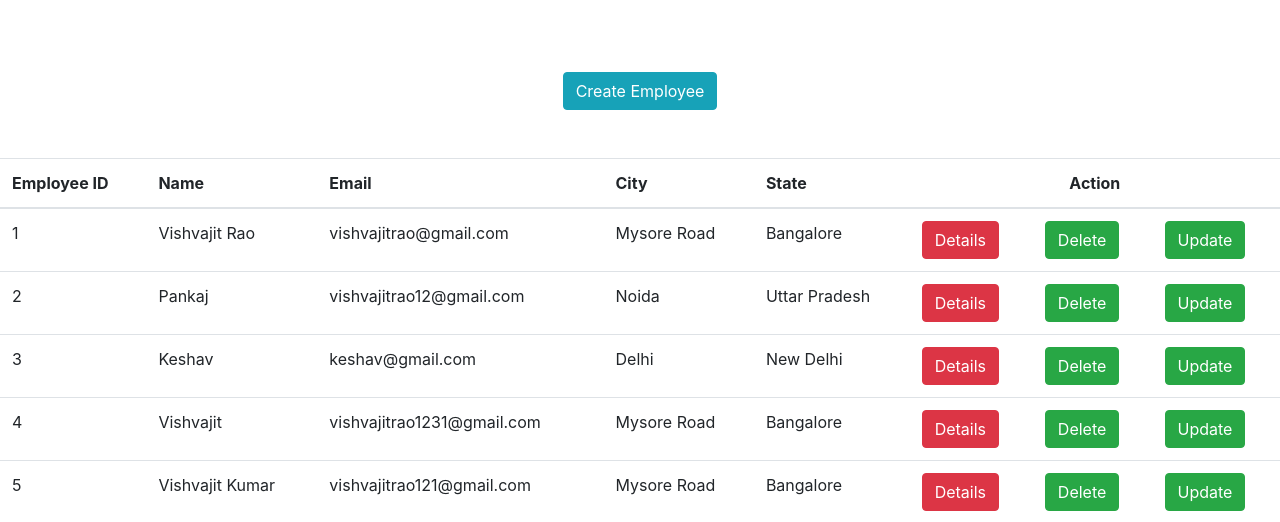
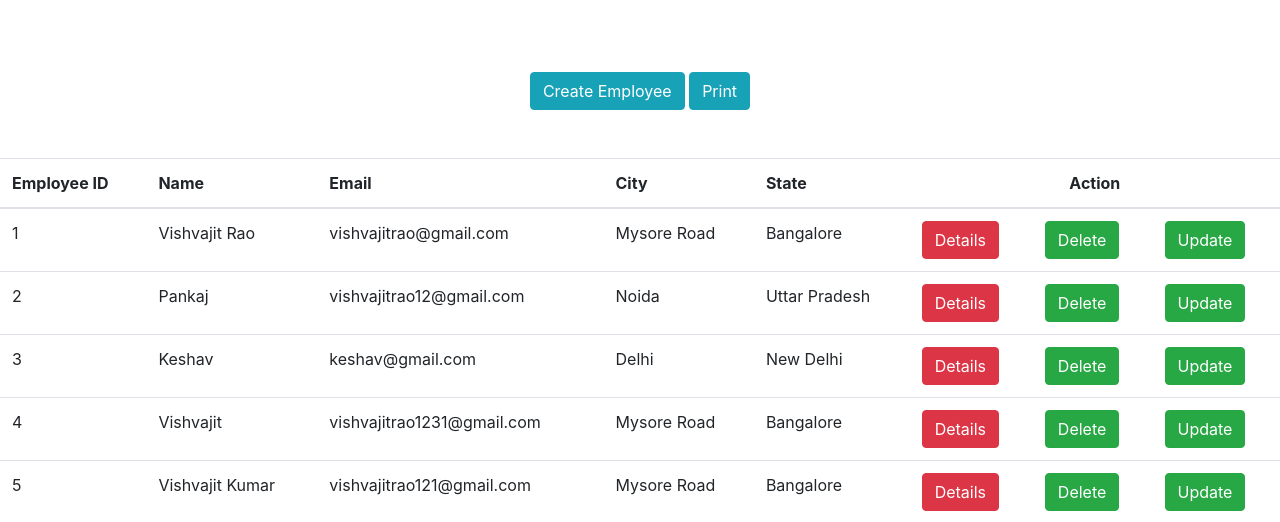
Before and after one commit to Abhishesh123/CheatingnotDash, a Django app: page /emp in a window 1280 px wide. Shown: the top 522 px of the page. Run offline with Django 3.2, Linux system fonts and the light colour scheme; data comes from the database, SQL or seed files in the repository; some libraries are stand-ins or nearby versions.

Commit message:
Add Print

```diff
--- a/dashboard/templates/emplist.html
+++ b/dashboard/templates/emplist.html
@@ -16,6 +16,7 @@
 <br>
  <center>
     <a href="{% url 'create' %}" class="btn btn-info mt-5 mb-5 text-center">Create Employee</a>
+    <button class="btn btn-info mt-5 mb-5 text-center" onclick="window.print()">Print</button>
  </center>
 
 
```
